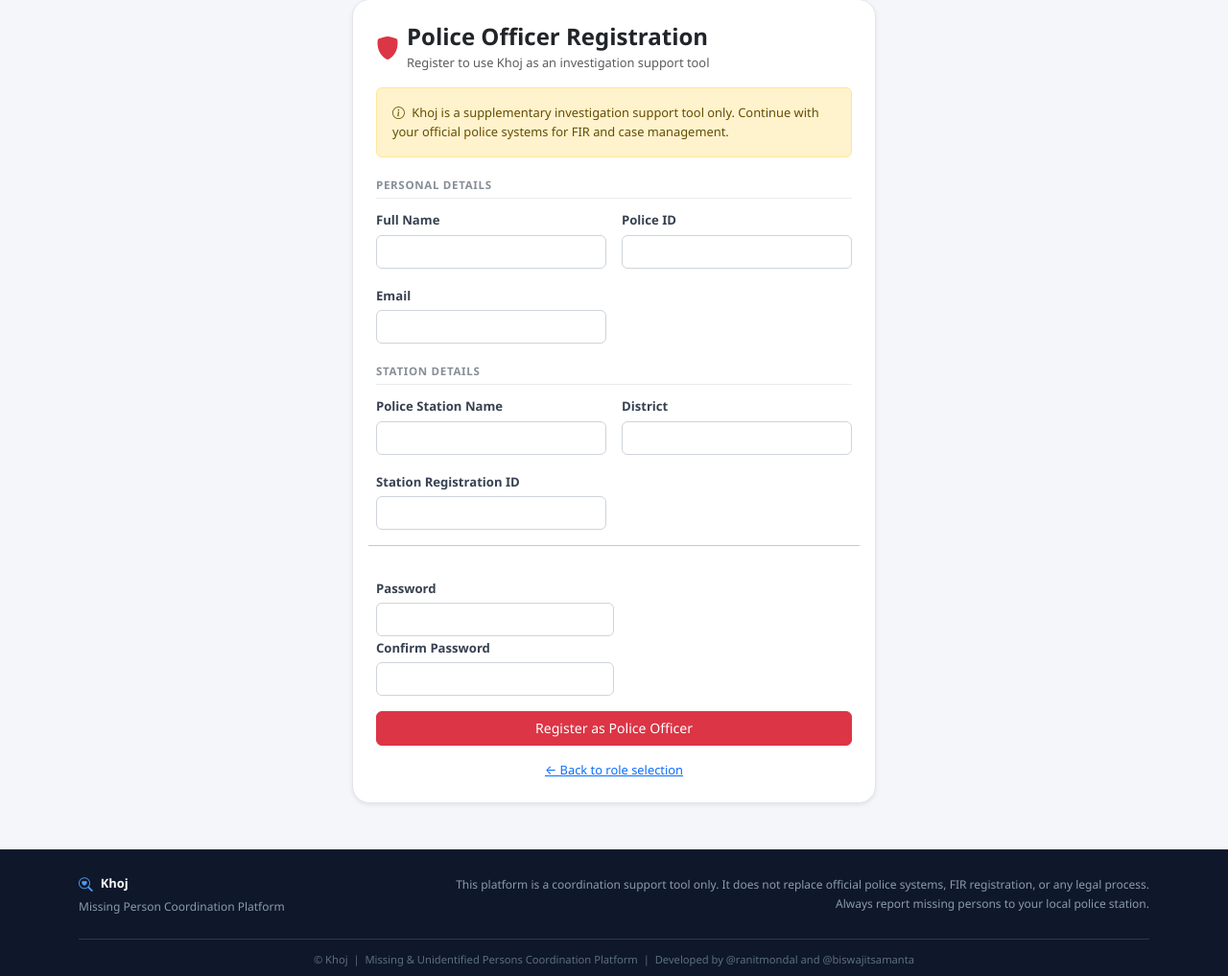
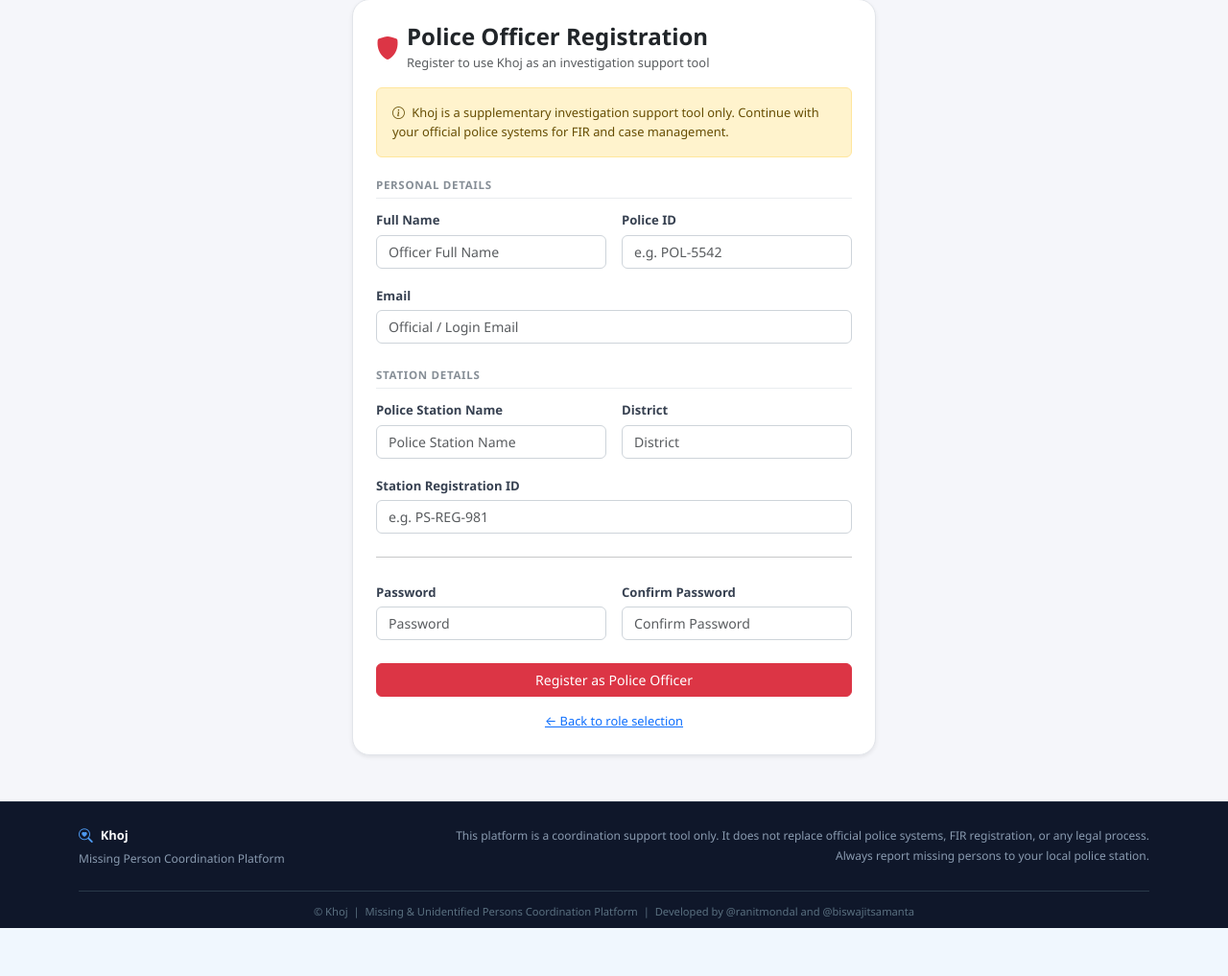
Before and after one commit to RanitMondal-2005/KHOJ, a Django app: page /accounts/register/police/ in a window 1280 px wide. Shown: the part 105-1122 px from the top of the page at 96% size. After the commit the page ends 1072 px from the top, so only its background shows below. Run offline with Django 5.2, Linux system fonts and the light colour scheme.

Commit message:
feat(accounts): streamline role registration forms, custom validators, and field error rendering

```diff
--- a/accounts/forms.py
+++ b/accounts/forms.py
@@ -5,8 +5,10 @@ Registration forms for all 3 roles + separate login forms per role.
 Family logs in with email, Hospital with staff_id, Police with police_id.
 """
 
+import re # for regex patterns check
 from django import forms
 from django.contrib.auth.forms import AuthenticationForm
+from django.contrib.auth.password_validation import validate_password
 from .models import KhojUser, HospitalProfile, PoliceProfile
 
 # ── REGISTRATION FORMS ───────────────────────────────────────────────────────
@@ -26,15 +28,37 @@ class FamilyRegistrationForm(forms.ModelForm):
         model = KhojUser
         fields = ['full_name', 'email']
         widgets = {
-            'full_name': forms.TextInput(attrs={'class': 'form-control', 'placeholder': 'Full Name'}),
+            'full_name': forms.TextInput(attrs={'class': 'form-control', 'placeholder': 'Full Name', 'maxlength': '150'}),
             'email': forms.EmailInput(attrs={'class': 'form-control', 'placeholder': 'Email Address'}),
         }
+
+    # Validating name
+    def clean_full_name(self):
+        name = self.cleaned_data.get('full_name', '').strip()
+        if not name:
+            raise forms.ValidationError("Full name is required.")
+        if len(name) < 2:
+            raise forms.ValidationError("Full name must be at least 2 characters long.")
+        if not re.match(r"^[A-Za-z\s.'-]+$", name):
+            raise forms.ValidationError("Name should only contain letters, spaces, hyphens, apostrophes, or periods.")
+        return name
+
     # Validating email uniqueness
     def clean_email(self):
-        email = self.cleaned_data.get('email')
+        email = self.cleaned_data.get('email', '').strip().lower()
+        if not email:
+            raise forms.ValidationError("Email is required.")
         if KhojUser.objects.filter(email=email).exists(): # checking if email is already in use(that is, if a user with this email already exists in our backend DB)
             raise forms.ValidationError("An account with this email already exists.")
         return email
+
+    # Validating password complexity
+    def clean_password(self):
+        password = self.cleaned_data.get('password')
+        if password:
+            validate_password(password) # Triggers Django's settings.AUTH_PASSWORD_VALIDATORS (min length, common passwords, etc.)
+        return password
+
     # Validating password confirmation (Since this form is not using Django's built-in user creation form, we need to manually check password confirmation)
     def clean(self):
         cleaned_data = super().clean() # Call the parent class's (which is ModelForm) clean method to ensure all fields are validated
@@ -43,9 +67,11 @@ class FamilyRegistrationForm(forms.ModelForm):
         if p1 and p2 and p1 != p2:
             raise forms.ValidationError("Passwords do not match.")
         return cleaned_data
+
     # Saving the user instance in our DB
     def save(self, commit=True):
         user = super().save(commit=False) # commit=False -> not saving the user instance to the DB yet before our password hashing
+        user.email = self.cleaned_data['email']
         user.set_password(self.cleaned_data['password']) # Hashing the password(by set_password(..)), because we need to store it securely to avoid plain text storage directly in the DB
         user.role = 'FAMILY'
         if commit:
@@ -58,37 +84,65 @@ class FamilyRegistrationForm(forms.ModelForm):
 class HospitalRegistrationForm(forms.Form):
     # plain forms.Form is used for hospital and police registration but for family we are using ModelForm, because ModelForm can target only 1 model at a time but for hospital and police we need to handle 2 diff DB tables : 1 to store personal user info and 1 to store profile info
 
-    full_name = forms.CharField(max_length=150, widget=forms.TextInput(attrs={'class': 'form-control'}))
-    email = forms.EmailField(widget=forms.EmailInput(attrs={'class': 'form-control'}))
-    password = forms.CharField(widget=forms.PasswordInput(attrs={'class': 'form-control'}))
-    confirm_password = forms.CharField(widget=forms.PasswordInput(attrs={'class': 'form-control'}))
+    full_name = forms.CharField(max_length=150, widget=forms.TextInput(attrs={'class': 'form-control', 'placeholder': 'Staff Full Name'}))
+    email = forms.EmailField(widget=forms.EmailInput(attrs={'class': 'form-control', 'placeholder': 'Personal/Login Email'}))
+    password = forms.CharField(widget=forms.PasswordInput(attrs={'class': 'form-control', 'placeholder': 'Password'}))
+    confirm_password = forms.CharField(widget=forms.PasswordInput(attrs={'class': 'form-control', 'placeholder': 'Confirm Password'}))
     staff_id = forms.CharField(
         max_length=50,
-        widget=forms.TextInput(attrs={'class': 'form-control'}),
+        widget=forms.TextInput(attrs={'class': 'form-control', 'placeholder': 'e.g. HOSP-104'}),
         help_text="Unique staff ID issued by your hospital"
     )
     hospital_registration_id = forms.CharField(
         max_length=100,
-        widget=forms.TextInput(attrs={'class': 'form-control'}),
+        widget=forms.TextInput(attrs={'class': 'form-control', 'placeholder': 'e.g. REG-WB-2024-09'}),
         help_text="Hospital registration number (stored for records)"
     )
-    hospital_name = forms.CharField(max_length=200, widget=forms.TextInput(attrs={'class': 'form-control'}))
-    district = forms.CharField(max_length=100, widget=forms.TextInput(attrs={'class': 'form-control'}))
-    address = forms.CharField(widget=forms.Textarea(attrs={'class': 'form-control', 'rows': 3}))
-    emergency_contact = forms.CharField(max_length=15, widget=forms.TextInput(attrs={'class': 'form-control'}))
-    hospital_email = forms.EmailField(widget=forms.EmailInput(attrs={'class': 'form-control'}))
+    hospital_name = forms.CharField(max_length=200, widget=forms.TextInput(attrs={'class': 'form-control', 'placeholder': 'Hospital Name'}))
+    district = forms.CharField(max_length=100, widget=forms.TextInput(attrs={'class': 'form-control', 'placeholder': 'District'}))
+    address = forms.CharField(widget=forms.Textarea(attrs={'class': 'form-control', 'rows': 3, 'placeholder': 'Hospital Address'}))
+    emergency_contact = forms.CharField(max_length=10, widget=forms.TextInput(attrs={'class': 'form-control', 'placeholder': '10-digit Emergency Contact'}))
+    hospital_email = forms.EmailField(widget=forms.EmailInput(attrs={'class': 'form-control', 'placeholder': 'Official Hospital Email'}))
+
+    def clean_full_name(self):
+        name = self.cleaned_data.get('full_name', '').strip()
+        if not name:
+            raise forms.ValidationError("Staff full name is required.")
+        if not re.match(r"^[A-Za-z\s.'-]+$", name):
+            raise forms.ValidationError("Name should only contain letters, spaces, hyphens, apostrophes, or periods.")
+        return name
 
     def clean_email(self):
-        email = self.cleaned_data.get('email')
+        email = self.cleaned_data.get('email', '').strip().lower()
         if KhojUser.objects.filter(email=email).exists():
             raise forms.ValidationError("An account with this email already exists.")
         return email
 
     def clean_staff_id(self):
-        staff_id = self.cleaned_data.get('staff_id')
+        staff_id = self.cleaned_data.get('staff_id', '').strip()
+        if not staff_id:
+            raise forms.ValidationError("Staff ID is required.")
+        if not re.match(r"^[A-Za-z0-9\-_/]+$", staff_id):
+            raise forms.ValidationError("Staff ID can only contain letters, numbers, hyphens, underscores, or slashes.")
         if HospitalProfile.objects.filter(staff_id=staff_id).exists():
             raise forms.ValidationError("This Staff ID is already registered.")
         return staff_id
+
+    def clean_emergency_contact(self):
+        contact = self.cleaned_data.get('emergency_contact', '').strip()
+        if not contact:
+            raise forms.ValidationError("Emergency contact number is required.")
+        if not contact.isdigit():
+            raise forms.ValidationError("Emergency contact must contain digits only.")
+        if len(contact) != 10:
+            raise forms.ValidationError("Emergency contact must be exactly 10 digits.")
+        return contact
+
+    def clean_password(self):
+        password = self.cleaned_data.get('password')
+        if password:
+            validate_password(password)
+        return password
 
     def clean(self):
         cleaned_data = super().clean()
@@ -106,10 +160,10 @@ class HospitalRegistrationForm(forms.Form):
         )
         HospitalProfile.objects.create( # then save other details to profile table (i.e, HospitalProfile model) for separate institutional fields
             user=user, staff_id=d['staff_id'],
-            hospital_registration_id=d['hospital_registration_id'],
-            hospital_name=d['hospital_name'], district=d['district'],
-            address=d['address'], emergency_contact=d['emergency_contact'],
-            hospital_email=d['hospital_email'],
+            hospital_registration_id=d['hospital_registration_id'].strip(),
+            hospital_name=d['hospital_name'].strip(), district=d['district'].strip(),
+            address=d['address'].strip(), emergency_contact=d['emergency_contact'],
+            hospital_email=d['hospital_email'].strip().lower(),
         )
         return user
 
@@ -118,34 +172,52 @@ class HospitalRegistrationForm(forms.Form):
 
 class PoliceRegistrationForm(forms.Form):
 
-    full_name = forms.CharField(max_length=150, widget=forms.TextInput(attrs={'class': 'form-control'}))
-    email = forms.EmailField(widget=forms.EmailInput(attrs={'class': 'form-control'}))
-    password = forms.CharField(widget=forms.PasswordInput(attrs={'class': 'form-control'}))
-    confirm_password = forms.CharField(widget=forms.PasswordInput(attrs={'class': 'form-control'}))
+    full_name = forms.CharField(max_length=150, widget=forms.TextInput(attrs={'class': 'form-control', 'placeholder': 'Officer Full Name'}))
+    email = forms.EmailField(widget=forms.EmailInput(attrs={'class': 'form-control', 'placeholder': 'Official / Login Email'}))
+    password = forms.CharField(widget=forms.PasswordInput(attrs={'class': 'form-control', 'placeholder': 'Password'}))
+    confirm_password = forms.CharField(widget=forms.PasswordInput(attrs={'class': 'form-control', 'placeholder': 'Confirm Password'}))
     police_id = forms.CharField(
         max_length=50,
-        widget=forms.TextInput(attrs={'class': 'form-control'}),
+        widget=forms.TextInput(attrs={'class': 'form-control', 'placeholder': 'e.g. POL-5542'}),
         help_text="Your unique police officer ID"
     )
     police_station_registration_id = forms.CharField(
         max_length=100,
-        widget=forms.TextInput(attrs={'class': 'form-control'}),
+        widget=forms.TextInput(attrs={'class': 'form-control', 'placeholder': 'e.g. PS-REG-981'}),
         help_text="Police station registration number (for records)"
     )
-    police_station_name = forms.CharField(max_length=200, widget=forms.TextInput(attrs={'class': 'form-control'}))
-    district = forms.CharField(max_length=100, widget=forms.TextInput(attrs={'class': 'form-control'}))
+    police_station_name = forms.CharField(max_length=200, widget=forms.TextInput(attrs={'class': 'form-control', 'placeholder': 'Police Station Name'}))
+    district = forms.CharField(max_length=100, widget=forms.TextInput(attrs={'class': 'form-control', 'placeholder': 'District'}))
+
+    def clean_full_name(self):
+        name = self.cleaned_data.get('full_name', '').strip()
+        if not name:
+            raise forms.ValidationError("Officer full name is required.")
+        if not re.match(r"^[A-Za-z\s.'-]+$", name):
+            raise forms.ValidationError("Name should only contain letters, spaces, hyphens, apostrophes, or periods.")
+        return name
 
     def clean_email(self):
-        email = self.cleaned_data.get('email')
+        email = self.cleaned_data.get('email', '').strip().lower()
         if KhojUser.objects.filter(email=email).exists():
             raise forms.ValidationError("An account with this email already exists.")
         return email
 
     def clean_police_id(self):
-        police_id = self.cleaned_data.get('police_id')
+        police_id = self.cleaned_data.get('police_id', '').strip()
+        if not police_id:
+            raise forms.ValidationError("Police ID is required.")
+        if not re.match(r"^[A-Za-z0-9\-_/]+$", police_id):
+            raise forms.ValidationError("Police ID can only contain letters, numbers, hyphens, underscores, or slashes.")
         if PoliceProfile.objects.filter(police_id=police_id).exists():
             raise forms.ValidationError("This Police ID is already registered.")
         return police_id
+
+    def clean_password(self):
+        password = self.cleaned_data.get('password')
+        if password:
+            validate_password(password)
+        return password
 
     def clean(self):
         cleaned_data = super().clean()
@@ -163,8 +235,8 @@ class PoliceRegistrationForm(forms.Form):
         )
         PoliceProfile.objects.create(
             user=user, police_id=d['police_id'],
-            police_station_registration_id=d['police_station_registration_id'],
-            police_station_name=d['police_station_name'], district=d['district'],
+            police_station_registration_id=d['police_station_registration_id'].strip(),
+            police_station_name=d['police_station_name'].strip(), district=d['district'].strip(),
         )
         return user
 
@@ -211,6 +283,9 @@ class HospitalLoginForm(forms.Form):  # By inheriting forms.Form -> we are start
         })
     )
 
+    def clean_staff_id(self):
+        return self.cleaned_data.get('staff_id', '').strip()
+
 # ----- Police login form -----
 class PoliceLoginForm(forms.Form):
     """Police login - police_id + password."""
@@ -229,3 +304,6 @@ class PoliceLoginForm(forms.Form):
             'placeholder': 'Password'
         })
     )
+
+    def clean_police_id(self):
+        return self.cleaned_data.get('police_id', '').strip()
--- a/accounts/models.py
+++ b/accounts/models.py
@@ -110,7 +110,7 @@ class HospitalProfile(models.Model):
     hospital_name = models.CharField(max_length=200)
     district = models.CharField(max_length=100)
     address = models.TextField()
-    emergency_contact = models.CharField(max_length=15)
+    emergency_contact = models.CharField(max_length=10)
     hospital_email = models.EmailField()
 
     def __str__(self):
--- a/templates/accounts/register_police.html
+++ b/templates/accounts/register_police.html
@@ -17,64 +17,86 @@
                         <i class="bi bi-info-circle me-1"></i>
                         Khoj is a supplementary investigation support tool only. Continue with your official police systems for FIR and case management.
                     </div>
+
                     <form method="post">
                         {% csrf_token %}
+
                         <p class="form-section-title">Personal Details</p>
                         <div class="row g-3">
                             <div class="col-md-6">
                                 <label class="form-label">Full Name</label>
                                 {{ form.full_name }}
-                                {% if form.full_name.errors %}<div class="text-danger small">{{ form.full_name.errors.0 }}</div>{% endif %}
+                                {% if form.full_name.errors %}<div class="text-danger small mt-1">{{ form.full_name.errors.0 }}</div>{% endif %}
                             </div>
                             <div class="col-md-6">
                                 <label class="form-label">Police ID</label>
                                 {{ form.police_id }}
-                                {% if form.police_id.errors %}<div class="text-danger small">{{ form.police_id.errors.0 }}</div>{% endif %}
+                                {% if form.police_id.errors %}<div class="text-danger small mt-1">{{ form.police_id.errors.0 }}</div>{% endif %}
                             </div>
-                            <div class="col-md-6">
+                            <div class="col-12">
                                 <label class="form-label">Email</label>
                                 {{ form.email }}
-                                {% if form.email.errors %}<div class="text-danger small">{{ form.email.errors.0 }}</div>{% endif %}
+                                {% if form.email.errors %}<div class="text-danger small mt-1">{{ form.email.errors.0 }}</div>{% endif %}
+                            </div>
                         </div>
 
-                        </div>
-
-                        <p class="form-section-title">Station Details</p>
+                        <p class="form-section-title mt-4">Station Details</p>
                         <div class="row g-3">
                             <div class="col-md-6">
                                 <label class="form-label">Police Station Name</label>
                                 {{ form.police_station_name }}
+                                {% if form.police_station_name.errors %}<div class="text-danger small mt-1">{{ form.police_station_name.errors.0 }}</div>{% endif %}
                             </div>
 
                             <div class="col-md-6">
                                 <label class="form-label">District</label>
                                 {{ form.district }}
+                                {% if form.district.errors %}<div class="text-danger small mt-1">{{ form.district.errors.0 }}</div>{% endif %}
                             </div>
 
-                            <div class="col-md-6">
+                            <div class="col-12">
                                 <label class="form-label">Station Registration ID</label>
                                 {{ form.police_station_registration_id }}
+                                {% if form.police_station_registration_id.errors %}<div class="text-danger small mt-1">{{ form.police_station_registration_id.errors.0 }}</div>{% endif %}
                             </div>
-                            <hr>
-                            <div>
+                        </div>
+
+                        <hr class="my-4">
+
+                        <div class="row g-3">
                             <div class="col-md-6">
                                 <label class="form-label">Password</label>
                                 {{ form.password }}
+                                {% if form.password.errors %}
+                                    <div class="text-danger small mt-1">
+                                        {% for error in form.password.errors %}
+                                            <div>{{ error }}</div>
+                                        {% endfor %}
+                                    </div>
+                                {% endif %}
                             </div>
                             <div class="col-md-6">
                                 <label class="form-label">Confirm Password</label>
                                 {{ form.confirm_password }}
+                                {% if form.confirm_password.errors %}
+                                    <div class="text-danger small mt-1">{{ form.confirm_password.errors.0 }}</div>
+                                {% endif %}
                             </div>
                         </div>
+
+                        {% if form.non_field_errors %}
+                            <div class="alert alert-danger small py-2 mt-3">
+                                {% for error in form.non_field_errors %}
+                                    <div>{{ error }}</div>
+                                {% endfor %}
                             </div>
-                        {% if form.non_field_errors %}
-                        <div class="alert alert-danger small py-2 mt-3">{{ form.non_field_errors.0 }}</div>
                         {% endif %}
-                        <div class=" small mt-3 mb-3">
+
+                        <div class="mt-4 mb-3">
                             <button type="submit" class="btn btn-danger w-100">Register as Police Officer</button>
                         </div>
+                    </form>
 
-                    </form>
                     <p class="text-center text-muted small mt-3 mb-0">
                         <a href="{% url 'register_choice' %}">← Back to role selection</a>
                     </p>
```
Also changed, not shown: templates/accounts/register_hospital.html (+18 -1 lines), accounts/migrations/0003_alter_hospitalprofile_emergency_contact.py (added). Lines whose indentation alone changed are shown as unchanged.
